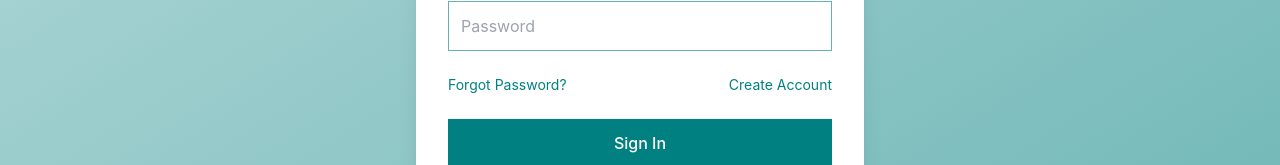
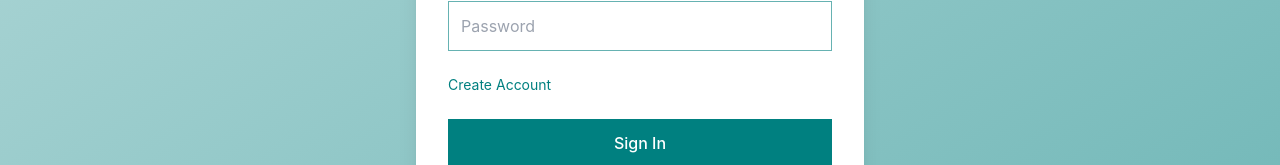
Before and after one commit to harshit081/mejo_frontend, a Next.js app: page /login in a window 1280 px wide. Shown: the part 301-466 px from the top of the page. Built offline with nearby package versions, Linux system fonts and the light colour scheme.

Commit message:
fix: Update AuthNavbar dark mode background color and comment out forgot password link in Login component

```diff
--- a/pages/components/AuthNavbar.tsx
+++ b/pages/components/AuthNavbar.tsx
@@ -9,7 +9,7 @@ export const AuthNavbar = () => {
   const { theme } = useTheme();
 
   return (
-    <nav className="fixed top-0 left-0 right-0 bg-white/90 dark:bg-cool-900/90 backdrop-blur-sm shadow-sm z-50 transition-colors duration-200">
+    <nav className="fixed top-0 left-0 right-0 bg-white/90 dark:bg-cool-400/90 backdrop-blur-sm shadow-sm z-50 transition-colors duration-200">
       <div className="max-w-7xl mx-auto px-4 sm:px-6 lg:px-8">
         <div className="flex justify-between items-center h-16">
           {/* Logo section - updated to use the Logo component */}
--- a/pages/login.tsx
+++ b/pages/login.tsx
@@ -162,9 +162,9 @@ const Login = () => {
                                         />
                                     </div>
                                     <div className="flex justify-between items-center text-sm">
-                                        <Link href="/forgot-password" className="text-teal-500 hover:text-teal-600 dark:text-teal-100 dark:hover:text-teal-50">
+                                        {/* <Link href="/forgot-password" className="text-teal-500 hover:text-teal-600 dark:text-teal-100 dark:hover:text-teal-50">
                                             Forgot Password?
-                                        </Link>
+                                        </Link> */}
                                         <Link href="/signup" className="text-teal-500 hover:text-teal-600 dark:text-teal-100 dark:hover:text-teal-50">
                                             Create Account
                                         </Link>
```
